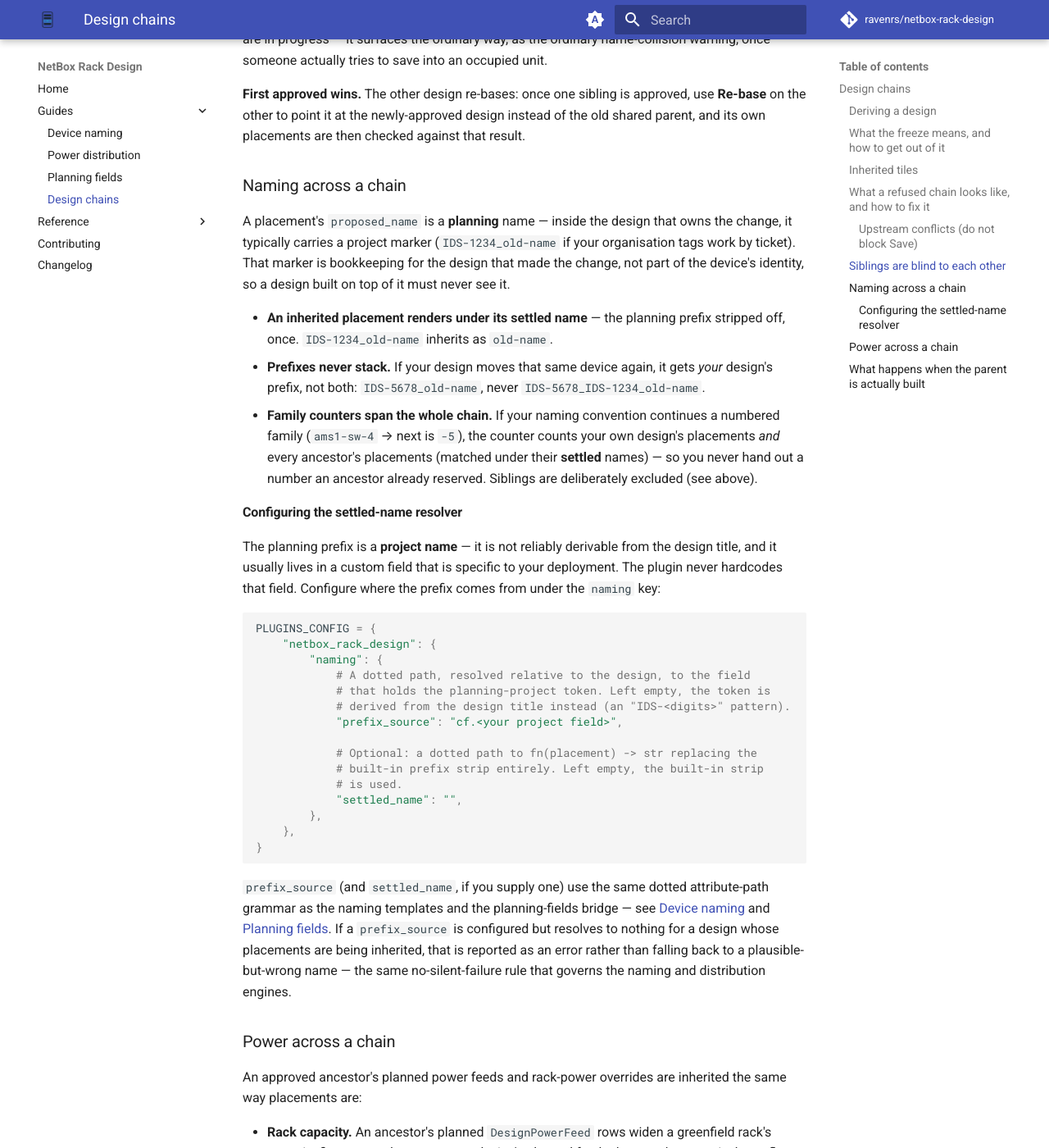
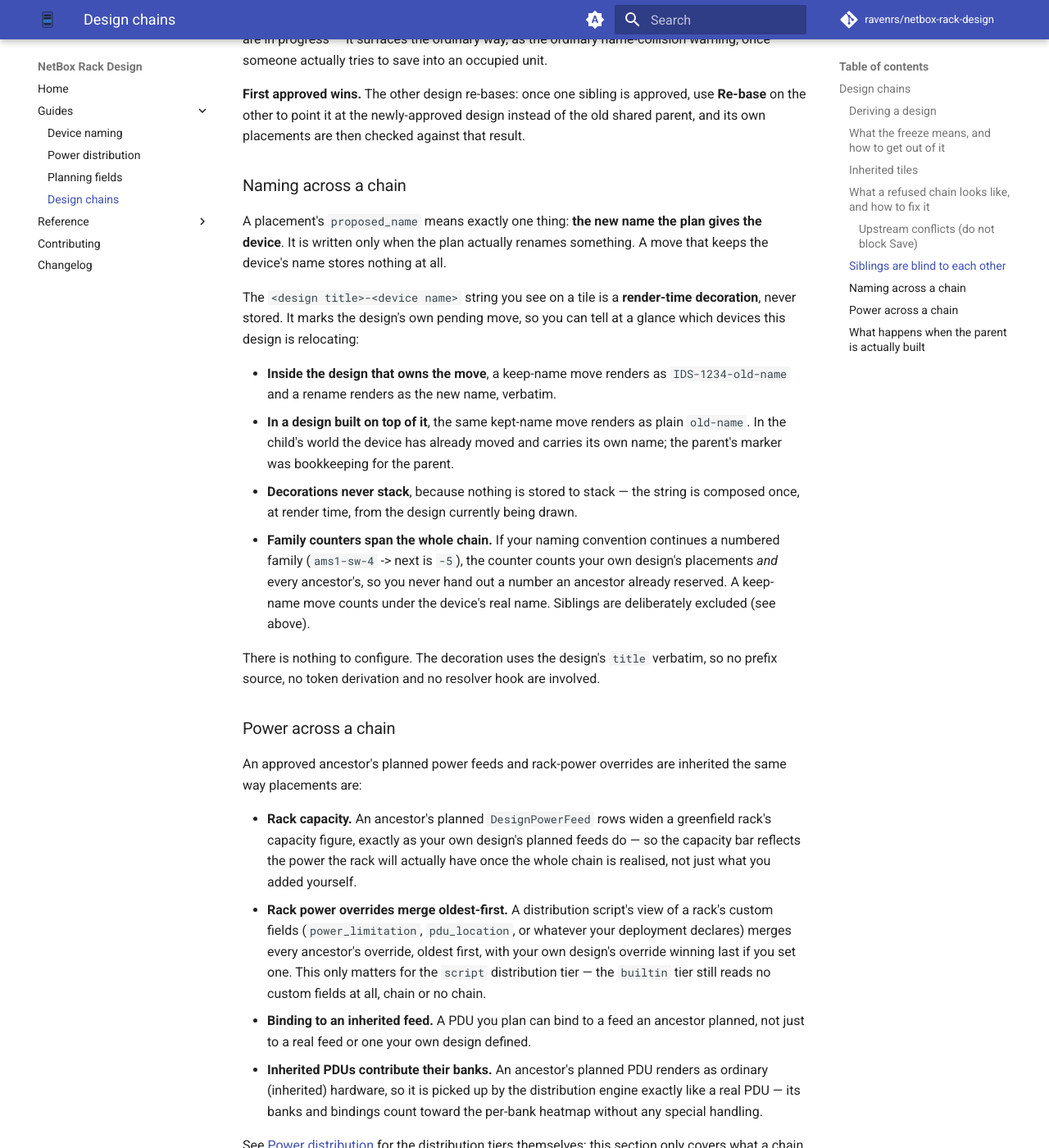
Before and after one commit to ravenrs/netbox-rack-design, an MkDocs documentation site: the page built from docs/design-chains.md, in a window 1280 px wide and 1400 px high, scrolled down 2937 px. Shown: the whole window at 82% size. Built offline with MkDocs 1.6.1 and Material for MkDocs 9.7.7, drawn with Linux system fonts in a browser that asks for light colours; comment, search, counter and statistics services are not loaded.

````diff
--- a/docs/design-chains.md
+++ b/docs/design-chains.md
@@ -140,56 +140,30 @@ checked against that result.
 
 ## Naming across a chain
 
-A placement's `proposed_name` is a **planning** name — inside the design that
-owns the change, it typically carries a project marker (`IDS-1234_old-name`
-if your organisation tags work by ticket). That marker is bookkeeping for the
-design that made the change, not part of the device's identity, so a design
-built on top of it must never see it.
+A placement's `proposed_name` means exactly one thing: **the new name the plan
+gives the device**. It is written only when the plan actually renames
+something. A move that keeps the device's name stores nothing at all.
 
-- **An inherited placement renders under its settled name** — the planning
-  prefix stripped off, once. `IDS-1234_old-name` inherits as `old-name`.
-- **Prefixes never stack.** If your design moves that same device again, it
-  gets *your* design's prefix, not both: `IDS-5678_old-name`, never
-  `IDS-5678_IDS-1234_old-name`.
-- **Family counters span the whole chain.** If your naming convention
-  continues a numbered family (`ams1-sw-4` → next is `-5`), the counter
-  counts your own design's placements *and* every ancestor's placements
-  (matched under their **settled** names) — so you never hand out a number an
-  ancestor already reserved. Siblings are deliberately excluded (see above).
+The `<design title>-<device name>` string you see on a tile is a **render-time
+decoration**, never stored. It marks the design's own pending move, so you can
+tell at a glance which devices this design is relocating:
 
-### Configuring the settled-name resolver
+- **Inside the design that owns the move**, a keep-name move renders as
+  `IDS-1234-old-name` and a rename renders as the new name, verbatim.
+- **In a design built on top of it**, the same kept-name move renders as plain
+  `old-name`. In the child's world the device has already moved and carries its
+  own name; the parent's marker was bookkeeping for the parent.
+- **Decorations never stack**, because nothing is stored to stack — the string
+  is composed once, at render time, from the design currently being drawn.
+- **Family counters span the whole chain.** If your naming convention continues
+  a numbered family (`ams1-sw-4` -> next is `-5`), the counter counts your own
+  design's placements *and* every ancestor's, so you never hand out a number an
+  ancestor already reserved. A keep-name move counts under the device's real
+  name. Siblings are deliberately excluded (see above).
 
-The planning prefix is a **project name** — it is not reliably derivable from
-the design title, and it usually lives in a custom field that is specific to
-your deployment. The plugin never hardcodes that field. Configure where the
-prefix comes from under the `naming` key:
-
-```python
-PLUGINS_CONFIG = {
-    "netbox_rack_design": {
-        "naming": {
-            # A dotted path, resolved relative to the design, to the field
-            # that holds the planning-project token. Left empty, the token is
-            # derived from the design title instead (an "IDS-<digits>" pattern).
-            "prefix_source": "cf.<your project field>",
-
-            # Optional: a dotted path to fn(placement) -> str replacing the
-            # built-in prefix strip entirely. Left empty, the built-in strip
-            # is used.
-            "settled_name": "",
-        },
-    },
-}
-```
-
-`prefix_source` (and `settled_name`, if you supply one) use the same dotted
-attribute-path grammar as the naming templates and the planning-fields
-bridge — see [Device naming](device-naming.md) and
-[Planning fields](planning-fields.md). If a `prefix_source` is configured but
-resolves to nothing for a design whose placements are being inherited, that
-is reported as an error rather than falling back to a plausible-but-wrong
-name — the same no-silent-failure rule that governs the naming and
-distribution engines.
+There is nothing to configure. The decoration uses the design's `title`
+verbatim, so no prefix source, no token derivation and no resolver hook are
+involved.
 
 ## Power across a chain
 
--- a/docs/editor-behavior-spec.md
+++ b/docs/editor-behavior-spec.md
@@ -756,10 +756,9 @@ Two flags on a slot dict capture everything that changes:
   design's layer, not from reality untouched or from this design's own
   placements. `source_design_id` names which ancestor.
 - **`conflict`** — something outside this design's control disagrees with
-  this slot (an ancestor's settled name could not be resolved, an ancestor
-  now occupies a unit this design already claimed, or a downstream
-  placement's upstream reference is stale). `conflict_reason` is the
-  human-readable detail.
+  this slot (an ancestor now occupies a unit this design already claimed, or a
+  downstream placement's upstream reference is stale). `conflict_reason` is
+  the human-readable detail.
 
 ### 12.2 Flags, not states (§8.4 of the plan)
 
--- a/netbox_rack_design/__init__.py
+++ b/netbox_rack_design/__init__.py
@@ -9,7 +9,7 @@ https://docs.netbox.dev/en/stable/plugins/development/#pluginconfig-attributes
 
 __author__ = """Petr Voronov"""
 __email__ = "ravenrs@gmail.com"
-__version__ = "0.27.1"
+__version__ = "0.28.0"
 
 
 from netbox.plugins import PluginConfig
--- a/pyproject.toml
+++ b/pyproject.toml
@@ -7,7 +7,7 @@ build-backend = "setuptools.build_meta"
 
 [project]
 name =  "netbox-rack-design"
-version = "0.27.1"
+version = "0.28.0"
 authors = [
     {name = "Petr Voronov", email = "ravenrs@gmail.com"},
 ]
````
Also changed, not shown: CHANGELOG.md (+69 -0 lines), COMPATIBILITY.md (+1 -0 lines), README.md (+1 -1 lines), docs/device-naming.md (+4 -2 lines).
